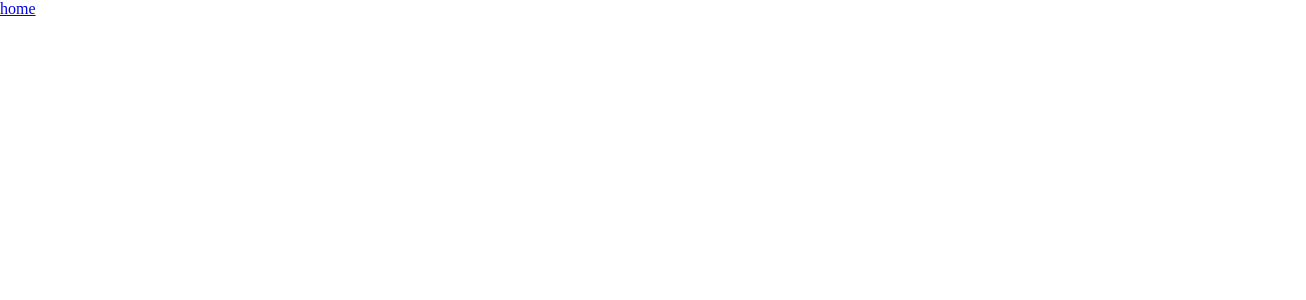
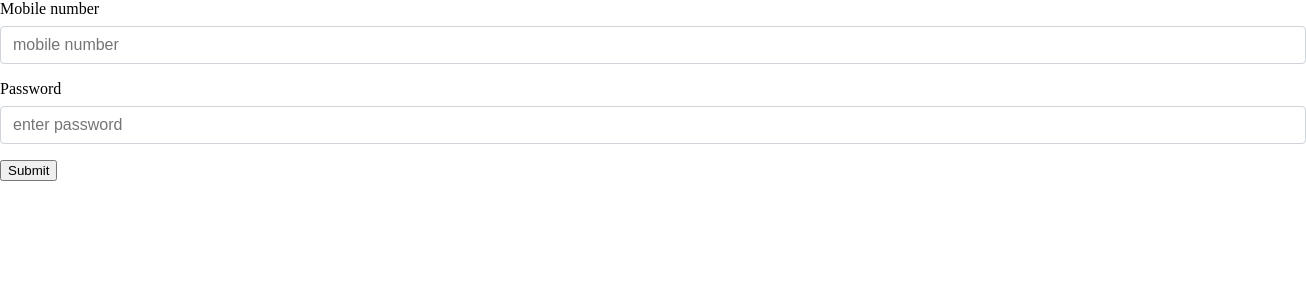
Before and after one commit to progtarek/rasayil_albahr_fe, a React (Create React App) app: page /login in a window 1280 px wide. Shown: the top 300 px of the page, 1306 px wide, since content can reach past the window. Built offline with nearby package versions, Linux system fonts and the light colour scheme.

Commit message:
finish login page

```diff
--- a/package.json
+++ b/package.json
@@ -6,13 +6,15 @@
     "@testing-library/jest-dom": "^4.2.4",
     "@testing-library/react": "^9.3.2",
     "@testing-library/user-event": "^7.1.2",
+    "formik": "^2.1.4",
     "react": "^16.13.1",
     "react-dom": "^16.13.1",
     "react-intl": "^4.6.9",
     "react-router-dom": "^5.2.0",
     "react-scripts": "3.4.1",
     "react-transition-group": "^4.4.1",
-    "styled-components": "^5.1.1"
+    "styled-components": "^5.1.1",
+    "yup": "^0.29.1"
   },
   "scripts": {
     "start": "react-scripts start",
--- a/src/modules/auth/login-page/login-page.component.jsx
+++ b/src/modules/auth/login-page/login-page.component.jsx
@@ -1,12 +1,52 @@
 import React from 'react';
-import { NavLink } from 'react-router-dom';
-import { PageContainer } from '../../../shared/styles/global.styles';
+import * as Yup from 'yup';
+import { Formik, Form } from 'formik';
+import FormInput from '../../../shared/components/forms/inputs/input.component';
+
+const credentialSchema = Yup.object({
+  mobile: Yup.string()
+    .length(11, 'Invalid mobile number.')
+    .required('Required'),
+  password: Yup.string().required('Required'),
+});
+
+const initialValues = {
+  mobile: '',
+  password: '',
+};
+
+const handleSubmit = (values, { setSubmitting }) => {
+  setTimeout(() => {
+    alert(JSON.stringify(values, null, 2));
+    setSubmitting(false);
+  }, 400);
+};
 
 const LoginPage = () => {
   return (
-    <PageContainer>
-      <NavLink to='/'>home</NavLink>
-    </PageContainer>
+    <Formik
+      initialValues={initialValues}
+      validationSchema={credentialSchema}
+      onSubmit={handleSubmit}
+    >
+      <Form>
+        <FormInput
+          label='Mobile number'
+          name='mobile'
+          type='input'
+          id='mobile'
+          placeholder='mobile number'
+        />
+        <FormInput
+          label='Password'
+          name='password'
+          type='password'
+          id='password'
+          placeholder='enter password'
+        />
+        <button type='submit'>Submit</button>
+      </Form>
+    </Formik>
   );
 };
 
--- /dev/null
+++ b/src/shared/components/forms/inputs/input.component.jsx
@@ -0,0 +1,18 @@
+import React from 'react';
+import { FormGroup, FormLabel, Field, ErrorMessage } from './input.styles';
+import { useField } from 'formik';
+
+const FormInput = ({ label, ...props }) => {
+  const [field, meta] = useField(props);
+  return (
+    <FormGroup>
+      <FormLabel htmlFor={props.id || props.name}>{label}</FormLabel>
+      <Field {...field} {...props} />
+      {meta.touched && meta.error ? (
+        <ErrorMessage>{meta.error}</ErrorMessage>
+      ) : null}
+    </FormGroup>
+  );
+};
+
+export default FormInput;
--- /dev/null
+++ b/src/shared/components/forms/inputs/input.styles.jsx
@@ -0,0 +1,30 @@
+import styled from 'styled-components';
+
+export const FormGroup = styled.div`
+  margin-bottom: 1rem;
+`;
+
+export const FormLabel = styled.label`
+  display: inline-block;
+  margin-bottom: 0.5rem;
+`;
+
+export const Field = styled.input`
+  overflow: visible;
+  display: block;
+  width: 100%;
+  padding: 0.375rem 0.75rem;
+  font-size: 1rem;
+  font-weight: 400;
+  line-height: 1.5;
+  color: #495057;
+  background-color: #fff;
+  background-clip: padding-box;
+  border: 1px solid #ced4da;
+  border-radius: 0.25rem;
+  transition: border-color 0.15s ease-in-out, box-shadow 0.15s ease-in-out;
+`;
+
+export const ErrorMessage = styled.div`
+  color: red;
+`;
```
Also changed, not shown: 1 other file (tests, documents, lock files or other folders).
